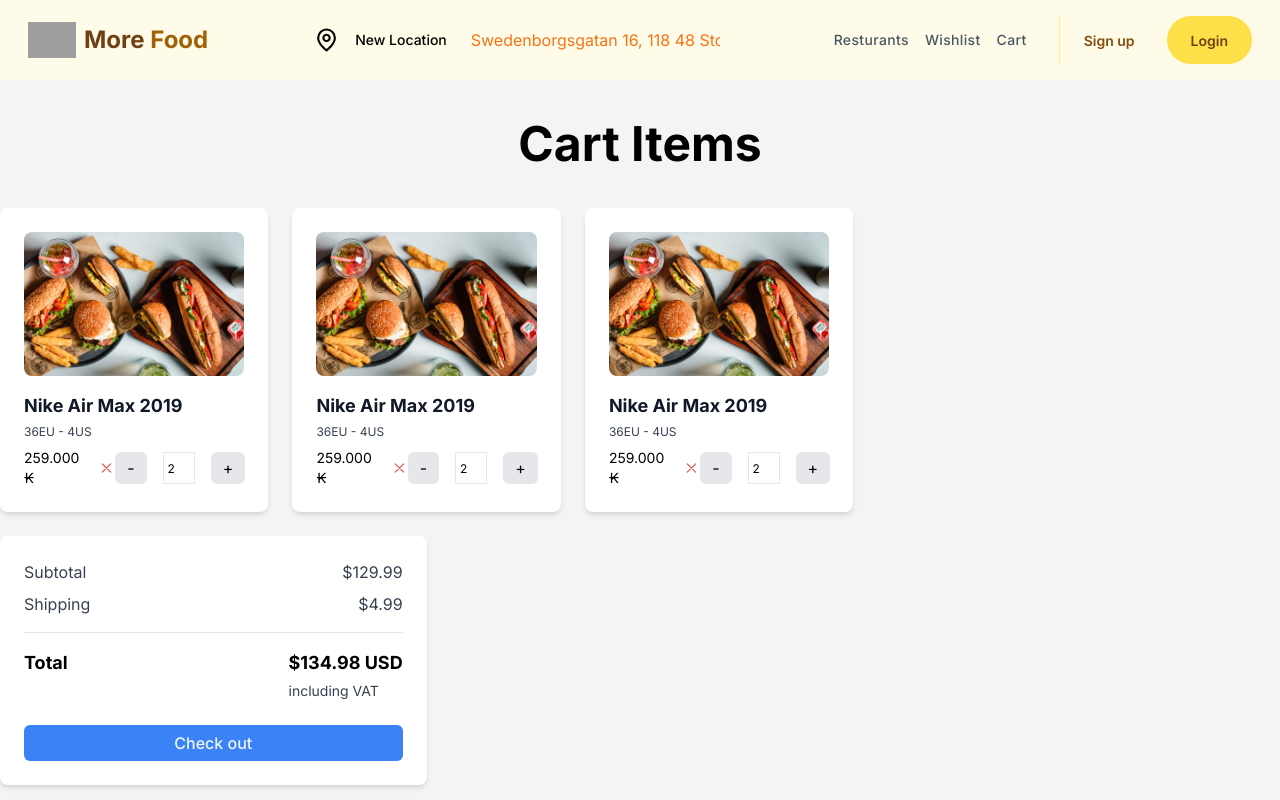
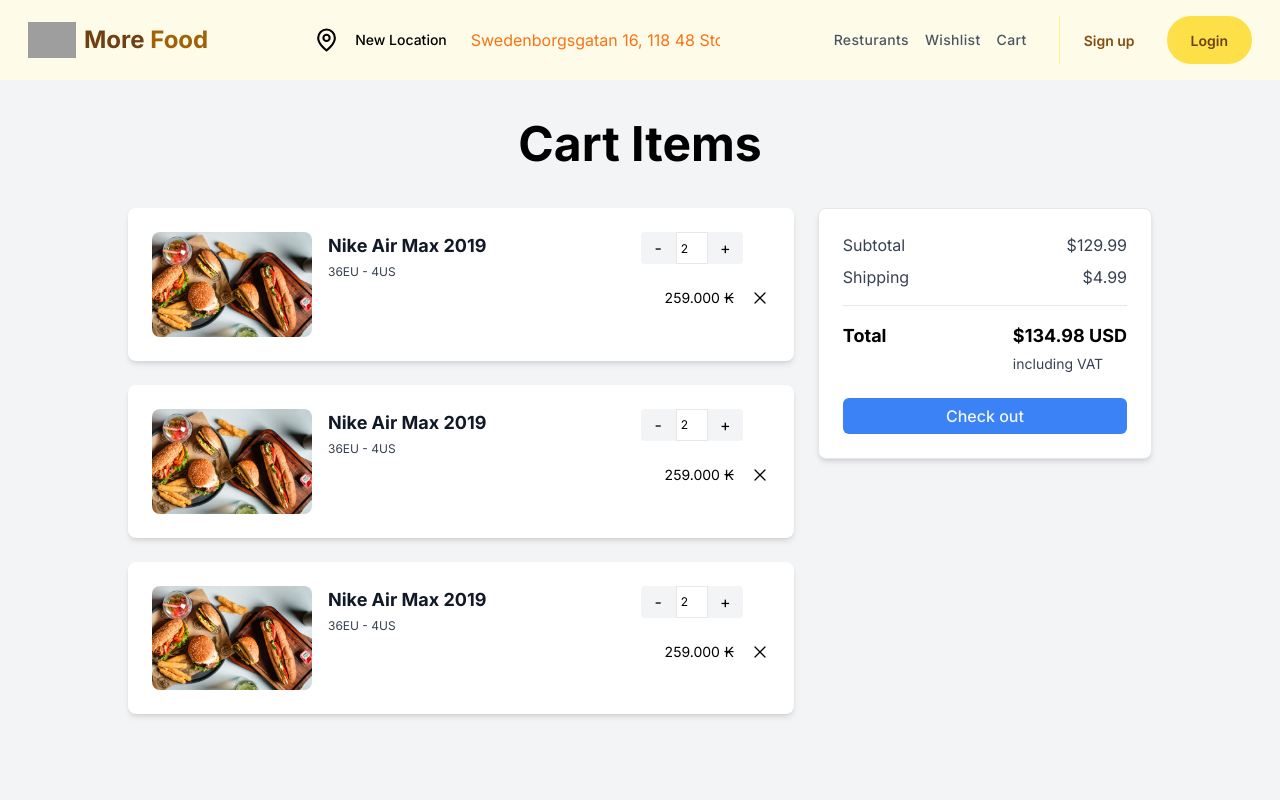
Before and after one commit to thesuman74/nextjs-food, a Next.js app: page /cart in a window 1280 px wide. Shown: the top 800 px of the page. Built offline with nearby package versions, Linux system fonts and the light colour scheme; grey boxes are pictures that could not be loaded.

Commit message:
add to cart added

```diff
--- a/components/addtocart/AddtoCart.tsx
+++ b/components/addtocart/AddtoCart.tsx
@@ -6,45 +6,28 @@
     <div>
       <div className="h-screen bg-gray-100 pt-10">
         <h1 className="mb-10 text-center text-5xl font-bold">Cart Items</h1>
-
-        <div className="w-2/3">
-          <div className="mx-auto max-w-7xl px-6 xl:px-0">
-            {/* Container for cards */}
-            <div className="grid grid-cols-1 md:grid-cols-2 lg:grid-cols-3 gap-6">
-              {/* Map through data to render cards */}
+        <div className="mx-auto max-w-5xl justify-center px-6 md:flex md:space-x-6 xl:px-0">
+          <div className="rounded-lg md:w-2/3">
             {data.map((_, index) => (
-                <div key={index} className="rounded-lg bg-white shadow-md">
-                  <div className="p-6">
+              <div
+                key={index}
+                className="justify-between mb-6 rounded-lg bg-white p-6 shadow-md sm:flex sm:justify-start"
+              >
                 <img
                   src="/Images/food1.png"
                   alt="product-image"
-                      className="w-full rounded-lg"
+                  className="w-full rounded-lg sm:w-40"
                 />
-                    <div className="mt-4">
+                <div className="sm:ml-4 sm:flex sm:w-full sm:justify-between">
+                  <div className="mt-5 sm:mt-0">
                     <h2 className="text-lg font-bold text-gray-900">
                       Nike Air Max 2019
                     </h2>
                     <p className="mt-1 text-xs text-gray-700">36EU - 4US</p>
-                      <div className="flex justify-between items-center mt-2">
-                        <div className="flex items-center space-x-4">
-                          <p className="text-sm">259.000 ₭</p>
-                          <svg
-                            xmlns="http://www.w3.org/2000/svg"
-                            fill="none"
-                            viewBox="0 0 24 24"
-                            strokeWidth="1.5"
-                            stroke="currentColor"
-                            className="h-5 w-5 cursor-pointer text-red-500 hover:text-red-700"
-                          >
-                            <path
-                              strokeLinecap="round"
-                              strokeLinejoin="round"
-                              d="M6 18L18 6M6 6l12 12"
-                            />
-                          </svg>
                   </div>
-                        <div className="flex items-center space-x-4">
-                          <span className="cursor-pointer bg-gray-200 rounded-md px-3 py-1">
+                  <div className="mt-4 flex justify-between sm:space-y-6 sm:mt-0 sm:block sm:space-x-6">
+                    <div className="flex items-center border-gray-100">
+                      <span className="cursor-pointer rounded-l bg-gray-100 py-1 px-3.5 duration-100 hover:bg-blue-500 hover:text-blue-50">
                         {" "}
                         -{" "}
                       </span>
@@ -54,24 +37,35 @@
                         value="2"
                         min="1"
                       />
-                          <span className="cursor-pointer bg-gray-200 rounded-md px-3 py-1">
+                      <span className="cursor-pointer rounded-r bg-gray-100 py-1 px-3 duration-100 hover:bg-blue-500 hover:text-blue-50">
                         {" "}
                         +{" "}
                       </span>
                     </div>
+                    <div className="flex items-center space-x-4">
+                      <p className="text-sm">259.000 ₭</p>
+                      <svg
+                        xmlns="http://www.w3.org/2000/svg"
+                        fill="none"
+                        viewBox="0 0 24 24"
+                        stroke-width="1.5"
+                        stroke="currentColor"
+                        className="h-5 w-5 cursor-pointer duration-150 hover:text-red-500"
+                      >
+                        <path
+                          stroke-linecap="round"
+                          stroke-linejoin="round"
+                          d="M6 18L18 6M6 6l12 12"
+                        />
+                      </svg>
                     </div>
                   </div>
                 </div>
               </div>
             ))}
           </div>
-          </div>
-        </div>
-
-        {/* card 1 sent */}
-        <div className="w-1/3">
-          {/* Additional content for card 2 */}
-          <div className="mt-6 rounded-lg bg-white p-6 shadow-md">
+          {/* calculate section  */}
+          <div className="mt-6 h-full rounded-lg border bg-white p-6 shadow-md md:mt-0 md:w-1/3">
             <div className="mb-2 flex justify-between">
               <p className="text-gray-700">Subtotal</p>
               <p className="text-gray-700">$129.99</p>
@@ -93,7 +87,6 @@
             </button>
           </div>
         </div>
-        {/* card 2 ends  */}
       </div>
     </div>
   );
```
Lines whose indentation alone changed are shown as unchanged.
